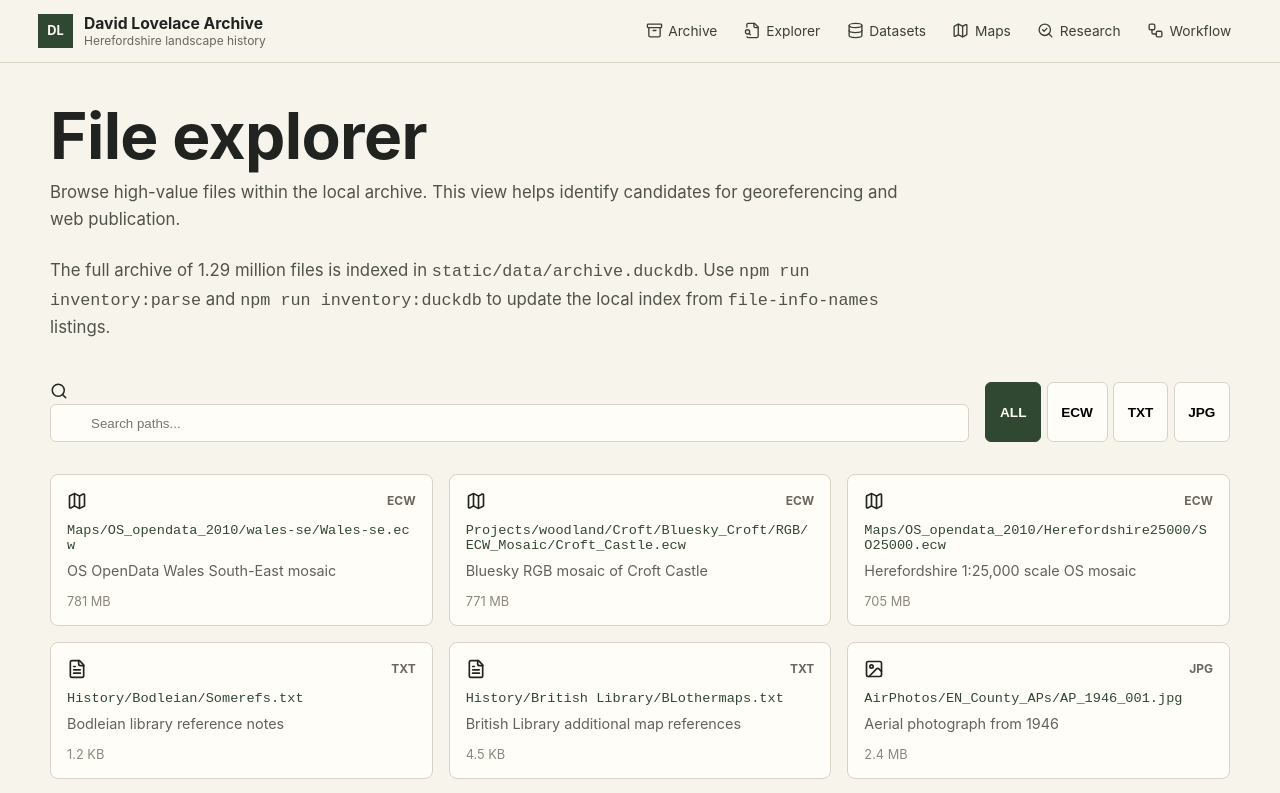
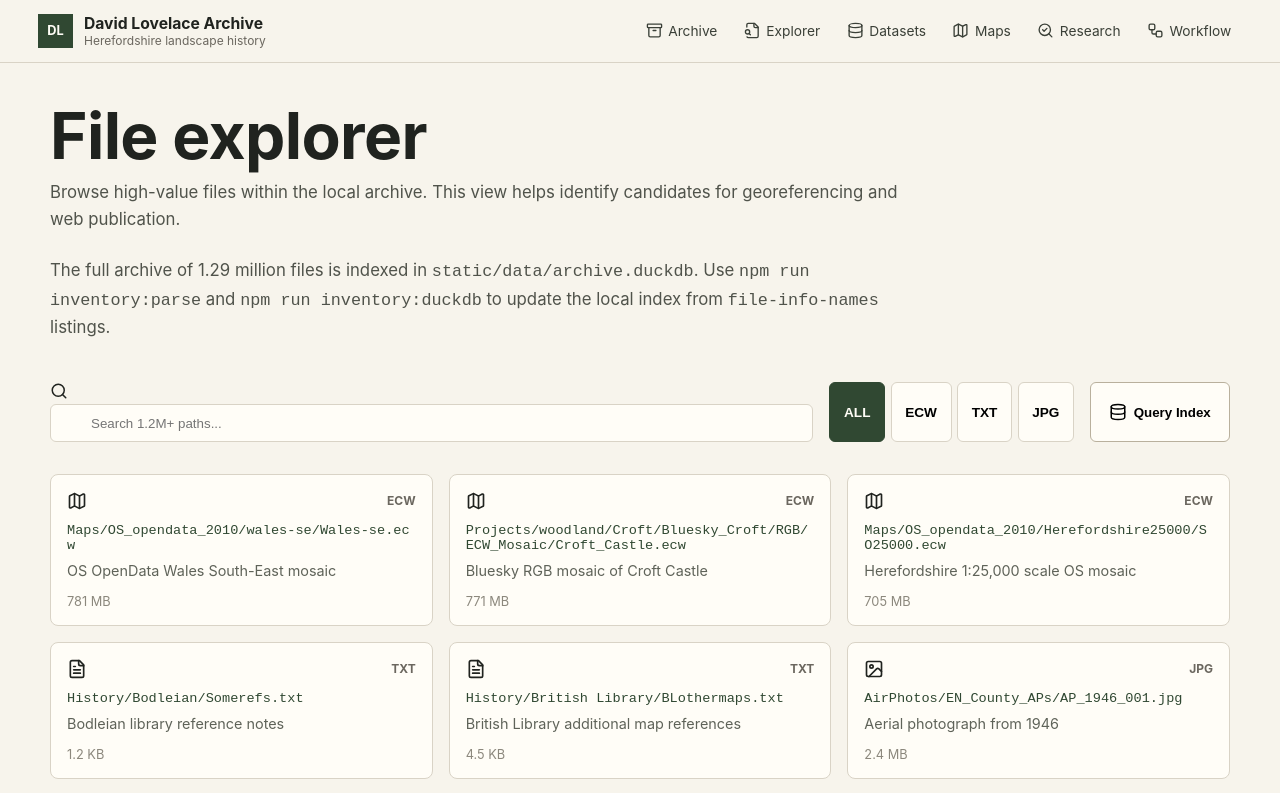
Before and after one commit to foss4lh/david-lovelace-archive, a SvelteKit app: page /explorer in a window 1280 px wide. Shown: the top 793 px of the page. Built offline with nearby package versions, Linux system fonts and the light colour scheme.

Commit message:
Enable live DuckDB-WASM inventory queries in the File Explorer

```diff
--- a/src/routes/explorer/+page.svelte
+++ b/src/routes/explorer/+page.svelte
@@ -1,20 +1,51 @@
 <script lang="ts">
 	import { resolve } from '$app/paths';
-	import { FileText, Image, Map as MapIcon, Search } from '@lucide/svelte';
+	import { FileText, Image, Map as MapIcon, Search, Database as DbIcon, Loader2 } from '@lucide/svelte';
 	import explorerData from '../../../catalog/explorer.json';
+	import { queryInventory } from '$lib/duckdb';
 
 	let searchQuery = $state('');
 	let selectedFormat = $state('all');
+	let isQuerying = $state(false);
+	let remoteResults = $state<any[]>([]);
 
 	const formats = ['all', ...new Set(explorerData.map((f) => f.format))];
 
 	const filteredFiles = $derived(
-		explorerData.filter((file) => {
-			const matchesSearch = file.path.toLowerCase().includes(searchQuery.toLowerCase());
-			const matchesFormat = selectedFormat === 'all' || file.format === selectedFormat;
-			return matchesSearch && matchesFormat;
-		})
+		selectedFormat === 'all' && searchQuery === ''
+			? explorerData
+			: remoteResults.length > 0
+				? remoteResults
+				: explorerData.filter((file) => {
+					const matchesSearch = file.path.toLowerCase().includes(searchQuery.toLowerCase());
+					const matchesFormat = selectedFormat === 'all' || file.format === selectedFormat;
+					return matchesSearch && matchesFormat;
+				})
 	);
+
+	async function performRemoteQuery() {
+		if (searchQuery.length < 3 && selectedFormat === 'all') return;
+
+		isQuerying = true;
+		try {
+			let sql = `SELECT path, size, format FROM files WHERE 1=1`;
+			if (searchQuery) sql += ` AND path ILIKE '%${searchQuery}%'`;
+			if (selectedFormat !== 'all') sql += ` AND format = '${selectedFormat}'`;
+			sql += ` LIMIT 50`;
+
+			const results = await queryInventory(sql);
+			remoteResults = results.toArray().map(row => ({
+				path: row.path,
+				size: (row.size / (1024 * 1024)).toFixed(1) + ' MB',
+				format: row.format,
+				description: 'Found in archive index'
+			}));
+		} catch (e) {
+			console.error('DuckDB Query failed', e);
+		} finally {
+			isQuerying = false;
+		}
+	}
 
 	function getIcon(format: string) {
 		if (format === 'ecw') return MapIcon;
@@ -40,18 +71,31 @@
 	<div class="explorer-controls">
 		<div class="search-box">
 			<Search size={18} />
-			<input type="text" placeholder="Search paths..." bind:value={searchQuery} />
+			<input
+				type="text"
+				placeholder="Search 1.2M+ paths..."
+				bind:value={searchQuery}
+				onkeydown={(e) => e.key === 'Enter' && performRemoteQuery()}
+			/>
 		</div>
 		<div class="format-filters">
 			{#each formats as format}
 				<button
 					class:active={selectedFormat === format}
-					onclick={() => (selectedFormat = format)}
+					onclick={() => { selectedFormat = format; performRemoteQuery(); }}
 				>
 					{format.toUpperCase()}
 				</button>
 			{/each}
 		</div>
+		<button class="button query-btn" onclick={performRemoteQuery} disabled={isQuerying}>
+			{#if isQuerying}
+				<Loader2 size={18} class="spin" />
+			{:else}
+				<DbIcon size={18} />
+			{/if}
+			Query Index
+		</button>
 	</div>
 
 	<div class="file-grid">
@@ -127,6 +171,19 @@
 		color: #fffdf7;
 	}
 
+	.query-btn {
+		min-width: 140px;
+	}
+
+	:global(.spin) {
+		animation: spin 1s linear infinite;
+	}
+
+	@keyframes spin {
+		from { transform: rotate(0deg); }
+		to { transform: rotate(360deg); }
+	}
+
 	.file-grid {
 		display: grid;
 		grid-template-columns: repeat(auto-fill, minmax(320px, 1fr));
```
